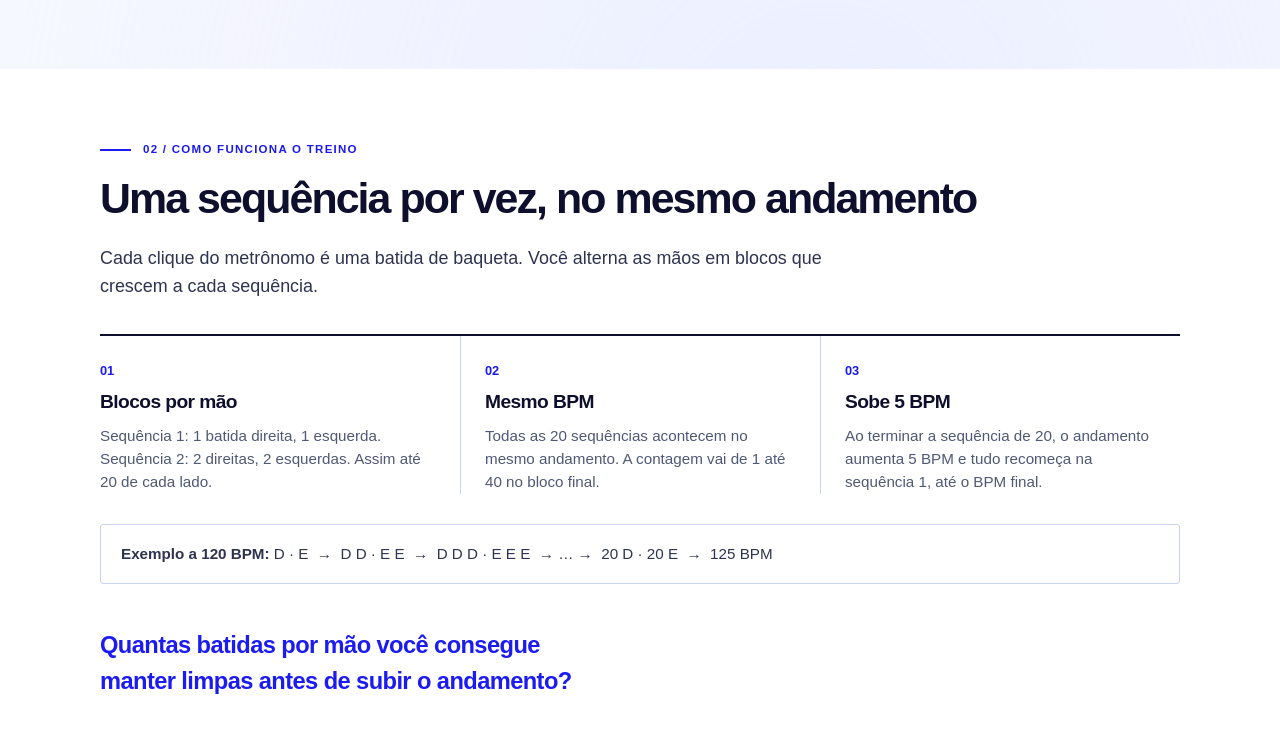
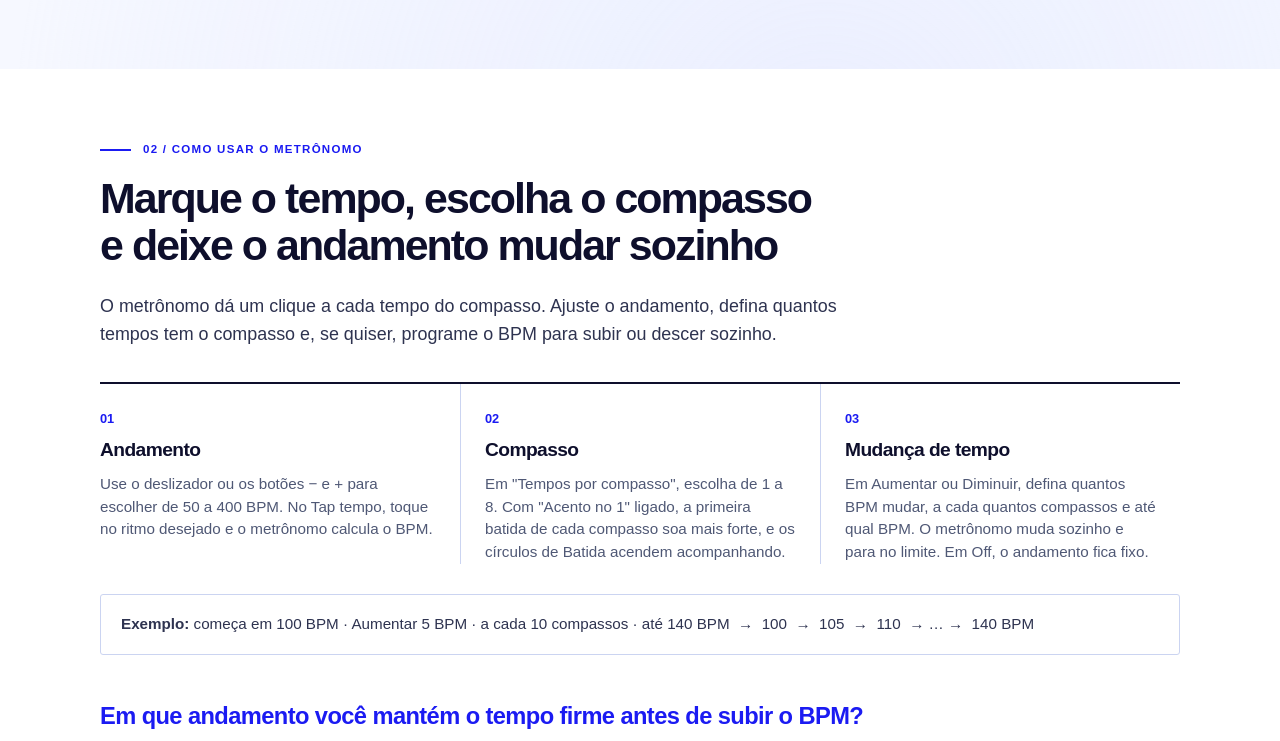
Before and after one commit to rpclogar-hub/metronomo-bateria, a plain HTML site: page index.html in a window 1280 px wide. Shown: the part 1679-2420 px from the top of the page. Drawn offline with Linux system fonts and the light colour scheme.

Commit message:
Metrônomo: explicação própria na aba Metrônomo; Como funciona o treino só no treino
Co-Authored-By: Claude Sonnet 5.5 <noreply@anthropic.com>

```diff
--- a/index.html
+++ b/index.html
@@ -168,6 +168,7 @@ footer .wrap{display:flex;justify-content:space-between;gap:16px;flex-wrap:wrap}
   .tab{padding:14px 10px;font-size:.95rem;min-width:0}
   .stats{grid-template-columns:1fr 1fr 1fr}
 }
+[hidden]{display:none!important}
 @media(prefers-reduced-motion:reduce){*{animation:none!important;transition:none!important}}
 </style>
 </head>
@@ -360,7 +361,22 @@ footer .wrap{display:flex;justify-content:space-between;gap:16px;flex-wrap:wrap}
   </div>
 </section>
 
-<section class="scene b" aria-labelledby="t2">
+<section class="scene b" id="scene-como-m" aria-labelledby="t3">
+  <div class="wrap">
+    <div class="kicker">02 / Como usar o metrônomo</div>
+    <h2 class="title" id="t3">Marque o tempo, escolha o compasso e deixe o andamento mudar sozinho</h2>
+    <p class="lead">O metrônomo dá um clique a cada tempo do compasso. Ajuste o andamento, defina quantos tempos tem o compasso e, se quiser, programe o BPM para subir ou descer sozinho.</p>
+    <div class="steps">
+      <div class="s"><em>01</em><h3>Andamento</h3><p>Use o deslizador ou os botões − e + para escolher de 50 a 400 BPM. No Tap tempo, toque no ritmo desejado e o metrônomo calcula o BPM.</p></div>
+      <div class="s"><em>02</em><h3>Compasso</h3><p>Em "Tempos por compasso", escolha de 1 a 8. Com "Acento no 1" ligado, a primeira batida de cada compasso soa mais forte, e os círculos de Batida acendem acompanhando.</p></div>
+      <div class="s"><em>03</em><h3>Mudança de tempo</h3><p>Em Aumentar ou Diminuir, defina quantos BPM mudar, a cada quantos compassos e até qual BPM. O metrônomo muda sozinho e para no limite. Em Off, o andamento fica fixo.</p></div>
+    </div>
+    <div class="ex"><strong>Exemplo:</strong> começa em 100 BPM · Aumentar 5 BPM · a cada 10 compassos · até 140 BPM &nbsp;→&nbsp; 100 &nbsp;→&nbsp; 105 &nbsp;→&nbsp; 110 &nbsp;→ … →&nbsp; 140 BPM</div>
+    <p class="question">Em que andamento você mantém o tempo firme antes de subir o BPM?</p>
+  </div>
+</section>
+
+<section class="scene b" id="scene-como" aria-labelledby="t2" hidden>
   <div class="wrap">
     <div class="kicker">02 / Como funciona o treino</div>
     <h2 class="title" id="t2">Uma sequência por vez, no mesmo andamento</h2>
@@ -506,7 +522,7 @@ footer .wrap{display:flex;justify-content:space-between;gap:16px;flex-wrap:wrap}
   document.addEventListener('visibilitychange', () => { if (document.visibilityState === 'visible') travarTela(); });
 
   /* atualização automática: se o navegador guardou uma versão antiga, recarrega a nova */
-  const VERSAO = '2026-11-07-7';
+  const VERSAO = '2026-11-07-8';
   try {
     fetch(location.pathname + '?c=' + Date.now(), { cache: 'no-store' }).then(r => r.text()).then(t => {
       const m = t.match(/const VERSAO = '([^']+)'/);
@@ -517,6 +533,7 @@ footer .wrap{display:flex;justify-content:space-between;gap:16px;flex-wrap:wrap}
   /* ---------- abas ---------- */
   const tabs = { com: [$('tab-com'), $('p-com')], tre: [$('tab-tre'), $('p-tre')] };
   function showTab(k) {
+    $('scene-como').hidden = k !== 'tre'; $('scene-como-m').hidden = k !== 'com';
     if (k !== 'com') comum.stop(), setPlayC(false);
     if (k !== 'tre') treino.stop(), setPlayT(false);
     for (const key in tabs) {
```
